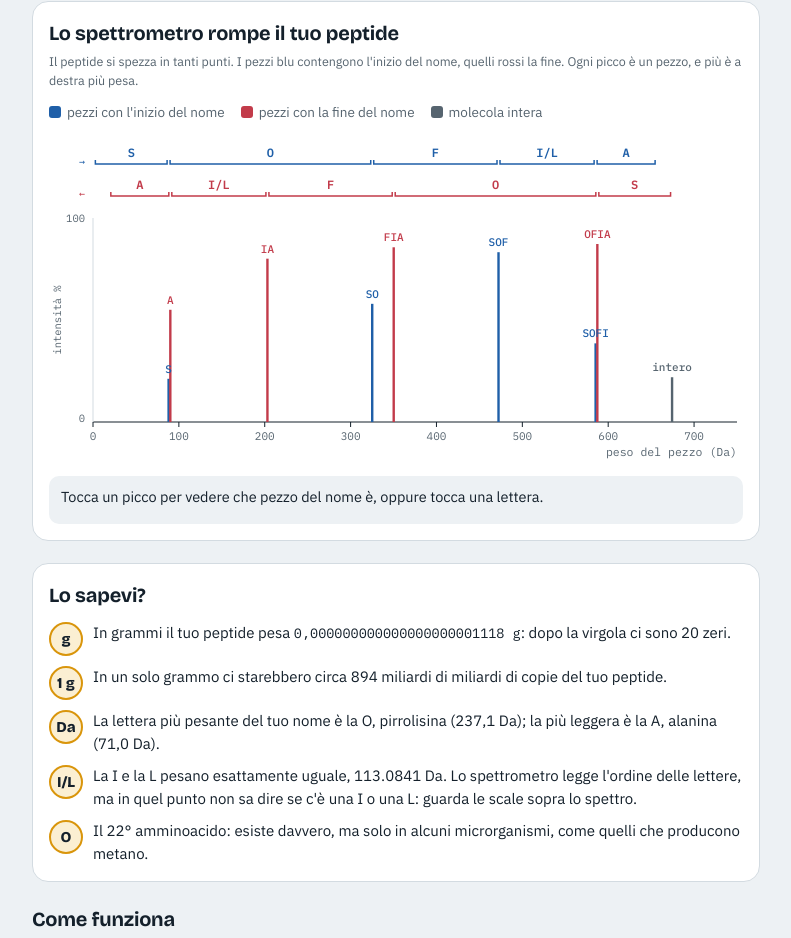
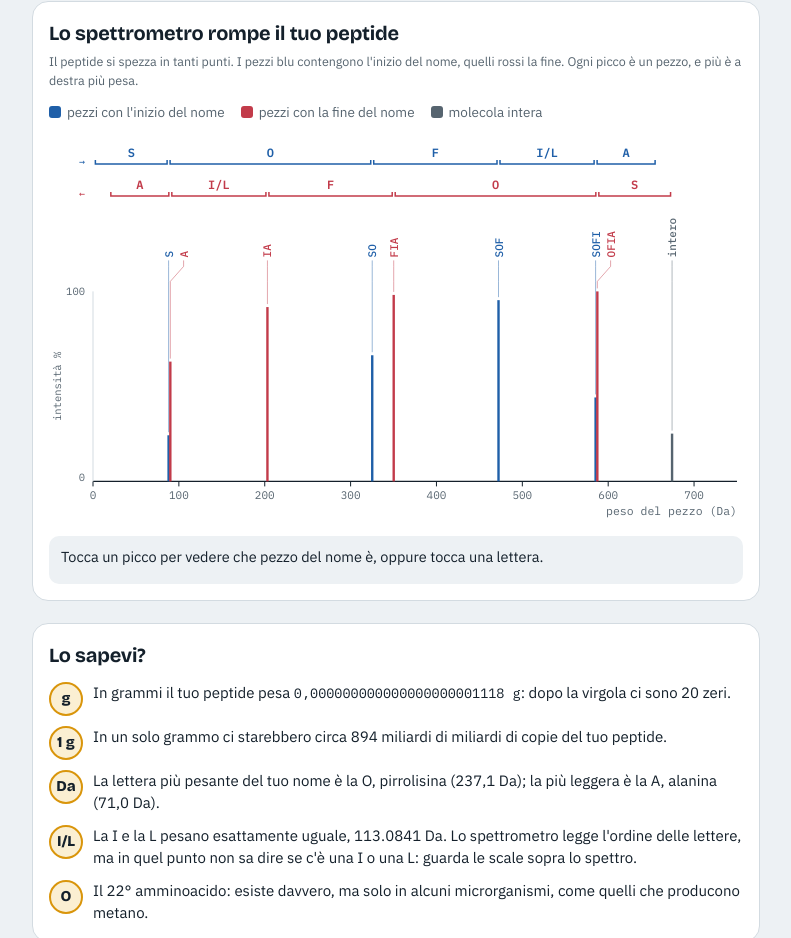
Before and after one commit to chimicasottolalbero-cloud/Lab28, a plain HTML site: page index.html in a window 1280 px wide. Shown: the part 553-1491 px from the top of the page, without its empty margins (244-1035 px from the left). Drawn offline with nearby package versions, Linux system fonts and the light colour scheme.

Commit message:
Add files via upload

```diff
--- a/index.html
+++ b/index.html
@@ -165,8 +165,8 @@ footer{font-size:12.5px;color:var(--muted);display:flex;flex-direction:column;ga
     <h2>Come funziona</h2>
     <ol class="steps">
       <li><strong>Una collana</strong>Le proteine sono collane di amminoacidi. Ognuno ha una lettera: il tuo nome è una collana corta, cioè un peptide.</li>
-      <li><strong>Pesare e rompere</strong>Lo spettrometro di massa pesa le molecole con precisione enorme, fino alla quarta cifra decimale, e può spezzarle in pezzi.</li>
-      <li><strong>Leggere i pezzi</strong>La differenza di peso fra due pezzi vicini è il peso di una lettera. Così si leggono le proteine vere, lettera per lettera.</li>
+      <li><strong>Pesare e rompere</strong>Lo spettrometro di massa pesa le molecole con precisione enorme, sbagliando di pochi millesimi di dalton, e può spezzarle in pezzi.</li>
+      <li><strong>Leggere i pezzi</strong>La differenza di peso fra due pezzi vicini è il peso di una lettera. Così si possono leggere le proteine vere, lettera per lettera.</li>
     </ol>
   </section>
 
@@ -198,7 +198,7 @@ var AA = {
  G:["Glicina","Gly",{C:2,H:3,N:1,O:1},"La più piccola di tutte. Nel collagene, la proteina di pelle e tendini, un amminoacido su tre è glicina."],
  A:["Alanina","Ala",{C:3,H:5,N:1,O:1},"Una delle più semplici e delle più diffuse nelle proteine."],
  S:["Serina","Ser",{C:3,H:5,N:1,O:2},"Il nome viene da sericum, seta: fu isolata la prima volta dalla seta."],
- P:["Prolina","Pro",{C:5,H:7,N:1,O:1},"L'unica con l'azoto chiuso in un anello: dove c'è lei, la catena della proteina si piega."],
+ P:["Prolina","Pro",{C:5,H:7,N:1,O:1},"L'unica in cui l'azoto della catena principale è chiuso in un anello: dove c'è lei, la catena della proteina si piega."],
  V:["Valina","Val",{C:5,H:9,N:1,O:1},"Uno dei nove amminoacidi essenziali: il corpo non la produce, la prendiamo dal cibo."],
  T:["Treonina","Thr",{C:4,H:7,N:1,O:2},"L'ultima dei venti amminoacidi comuni a essere scoperta, nel 1935."],
  C:["Cisteina","Cys",{C:3,H:5,N:1,O:1,S:1},"Contiene zolfo. I ponti fra due cisteine tengono insieme la cheratina dei capelli."],
@@ -343,20 +343,52 @@ function renderSpectrum(C){
     : '<span><i style="background:var(--b)"></i>pezzi con l\'inizio del nome</span><span><i style="background:var(--y)"></i>pezzi con la fine del nome</span><span><i style="background:var(--muted)"></i>molecola intera</span>';
 
   var n = C.n, seq = state.seq;
+  var sel = state.sel;
+  function isSel(p){ return sel && sel.kind === p.kind && sel.i === p.i; }
+  function isRes(p){
+    if (!sel || sel.kind !== "r") return false;
+    return (p.kind === "b" && (p.i === sel.i || p.i === sel.i + 1)) || (p.kind === "y" && (p.i === n - 1 - sel.i || p.i === n - sel.i));
+  }
+  function colorOf(p){ return p.kind === "b" ? "var(--b)" : p.kind === "y" ? "var(--y)" : "var(--muted)"; }
+  // etichetta completa: il pezzo di nome intero, mai tagliato
+  function labelOf(p){
+    if (p.kind === "p") return state.expert ? "[M+H]+" : "intero";
+    var frag = p.kind === "b" ? seq.slice(0, p.i).join("") : seq.slice(n - p.i).join("");
+    return state.expert ? p.kind + p.i + " " + frag : frag;
+  }
+
+  var GAP = 15;                                   // spazio orizzontale per ogni etichetta verticale
+  var nPeaks = 2 * (n - 1) + 1;
   var avail = Math.max(300, sc.clientWidth || 700);
-  var W = Math.max(avail, n * 46 + 80), H = 330;
-  var L = 44, R = 18, top = 84, base = H - 42;
-  var mmax = Math.ceil(C.MH * 1.06 / 50) * 50;
-  var X = function(m){ return L + m / mmax * (W - L - R); };
-  var hmax = base - top - 26;
+  var L = 44, R = 18;
+  var W = Math.max(avail, n * 46 + 80, nPeaks * GAP + L + R + 30);
+  var bandB = 30, bandY = 62;
+  var maxLab = 0;
   var rnd = rng(seq.join(""));
   var peaks = [];
   C.b.forEach(function(m, i){ var it = i === 0 ? 8 + 12*rnd() : 28 + 52*rnd(); peaks.push({kind:"b", i:i+1, m:m, it:it}); });
   C.y.forEach(function(m, i){ var it = i === 0 ? 30 + 30*rnd() : 45 + 55*rnd(); peaks.push({kind:"y", i:i+1, m:m, it:it}); });
   peaks.push({kind:"p", i:0, m:C.MH, it:14 + 10*rnd()});
+  peaks.forEach(function(p){ p.lab = labelOf(p); maxLab = Math.max(maxLab, p.lab.length); });
+  var labTop = bandY + 16;                        // inizio della fascia delle etichette
+  var yLab = labTop + maxLab * 6.9 + 4;           // base comune delle etichette (il testo sale da qui)
+  var top = yLab + 34, base = top + 190, H = base + 42;
+  var mmax = Math.ceil(C.MH * 1.06 / 50) * 50;
+  var X = function(m){ return L + m / mmax * (W - L - R); };
+  var hmax = base - top;
   var itmax = Math.max.apply(null, peaks.map(function(p){ return p.it; }));
   peaks.forEach(function(p){ p.it = p.it / itmax * 100; p.x = X(p.m); p.yTop = base - hmax * p.it / 100; });
 
+  // posizione delle etichette: in ordine di massa, distanziate quanto basta
+  var byX = peaks.slice().sort(function(a, b){ return a.x - b.x; });
+  var left = L + 8, right = W - R - 8;
+  byX.forEach(function(p, k){ p.lx = Math.max(p.x, left, k ? byX[k-1].lx + GAP : left); });
+  if (byX.length && byX[byX.length - 1].lx > right){
+    byX[byX.length - 1].lx = right;
+    for (var k = byX.length - 2; k >= 0; k--) byX[k].lx = Math.min(byX[k].lx, byX[k+1].lx - GAP);
+  }
+
+  if (W > avail + 4) legend.innerHTML += '<span>↔ scorri lo spettro di lato</span>';
   var s = [];
   // asse
   var step = niceStep(mmax, W - L - R);
@@ -373,11 +405,10 @@ function renderSpectrum(C){
   s.push('<text transform="translate(12 ' + ((top + base)/2) + ') rotate(-90)" font-size="10.5" text-anchor="middle" fill="var(--muted)">intensità %</text>');
 
   // scale di lettura (de novo)
-  var bandB = 30, bandY = 62;
   function ladder(pos, letters, y, color, kind){
     for (var k = 0; k < letters.length; k++){
       var x1 = X(pos[k]), x2 = X(pos[k+1]), w = x2 - x1, cx = (x1 + x2) / 2;
-      var picked = state.sel && state.sel.kind === "r" && ((kind === "b" && state.sel.i === k) || (kind === "y" && state.sel.i === n - 1 - k));
+      var picked = sel && sel.kind === "r" && ((kind === "b" && sel.i === k) || (kind === "y" && sel.i === n - 1 - k));
       var col = picked ? "var(--amber)" : color;
       s.push('<g class="hit" data-r="' + (kind === "b" ? k : n - 1 - k) + '">');
       s.push('<rect x="' + x1 + '" y="' + (y - 20) + '" width="' + Math.max(w, 1) + '" height="26" fill="transparent"/>');
@@ -394,52 +425,30 @@ function renderSpectrum(C){
   s.push('<text x="' + (L - 8) + '" y="' + (bandB + 1) + '" font-size="10" text-anchor="end" fill="var(--b)">' + (state.expert ? "b" : "→") + '</text>');
   s.push('<text x="' + (L - 8) + '" y="' + (bandY + 1) + '" font-size="10" text-anchor="end" fill="var(--y)">' + (state.expert ? "y" : "←") + '</text>');
 
+  // tratti che legano ogni etichetta al suo picco
+  peaks.forEach(function(p){
+    var hot = isSel(p) || isRes(p);
+    var col = hot ? "var(--amber)" : colorOf(p);
+    var d = 'M' + p.lx + ' ' + (yLab + 3) + ' V' + (yLab + 9) + ' L' + p.x + ' ' + (yLab + 24) + ' V' + (p.yTop - 3);
+    s.push('<path d="' + d + '" fill="none" stroke="' + col + '" stroke-width="' + (hot ? 1.6 : 0.9) + '" opacity="' + (hot ? 1 : 0.5) + '"/>');
+  });
   // picchi
-  var sel = state.sel;
-  function isSel(p){ return sel && sel.kind === p.kind && sel.i === p.i; }
-  function isRes(p){
-    if (!sel || sel.kind !== "r") return false;
-    return (p.kind === "b" && (p.i === sel.i || p.i === sel.i + 1)) || (p.kind === "y" && (p.i === n - 1 - sel.i || p.i === n - sel.i));
-  }
   peaks.forEach(function(p){
-    var col = p.kind === "b" ? "var(--b)" : p.kind === "y" ? "var(--y)" : "var(--muted)";
     var w = isSel(p) ? 4 : isRes(p) ? 3.4 : 2.4;
-    if (isSel(p) || isRes(p)) s.push('<line x1="' + p.x + '" y1="' + (bandY + 4) + '" x2="' + p.x + '" y2="' + p.yTop + '" stroke="var(--amber)" stroke-width="1" stroke-dasharray="3 3"/>');
-    s.push('<line x1="' + p.x + '" y1="' + base + '" x2="' + p.x + '" y2="' + p.yTop + '" stroke="' + col + '" stroke-width="' + w + '" stroke-linecap="butt"/>');
+    s.push('<line x1="' + p.x + '" y1="' + base + '" x2="' + p.x + '" y2="' + p.yTop + '" stroke="' + colorOf(p) + '" stroke-width="' + w + '" stroke-linecap="butt"/>');
   });
-  // etichette senza sovrapposizioni
-  function labelOf(p){
-    if (p.kind === "p") return state.expert ? "[M+H]+" : "intero";
-    if (state.expert) return p.kind + p.i;
-    var frag = p.kind === "b" ? seq.slice(0, p.i).join("") : seq.slice(n - p.i).join("");
-    if (frag.length > 5) frag = p.kind === "b" ? frag.slice(0, 4) + "…" : "…" + frag.slice(-4);
-    return frag;
-  }
-  var order = peaks.slice().sort(function(a, b){
-    var sa = isSel(a) ? 2 : a.kind === "p" ? 1 : 0, sb = isSel(b) ? 2 : b.kind === "p" ? 1 : 0;
-    return sb - sa || b.it - a.it;
+  // etichette verticali complete
+  peaks.forEach(function(p){
+    var hot = isSel(p) || isRes(p);
+    s.push('<text transform="translate(' + p.lx + ' ' + yLab + ') rotate(-90)" x="0" y="4" font-size="11" font-weight="' + (hot ? 700 : 500) + '" fill="' + (hot ? "var(--ink)" : colorOf(p)) + '">' + esc(p.lab) + '</text>');
   });
-  var boxes = [];
-  order.forEach(function(p){
-    var lab = labelOf(p), w = lab.length * 6.9 + 4, placed = null;
-    for (var tier = 0; tier < 3 && !placed; tier++){
-      var yb = p.yTop - 6 - tier * 13;
-      if (yb - 11 < bandY + 8) break;
-      var bx = {x1:p.x - w/2, x2:p.x + w/2, y1:yb - 11, y2:yb + 1};
-      var clash = boxes.some(function(o){ return !(bx.x2 < o.x1 || bx.x1 > o.x2 || bx.y2 < o.y1 || bx.y1 > o.y2); });
-      if (!clash) placed = bx;
-    }
-    if (placed){
-      boxes.push(placed);
-      var col = p.kind === "b" ? "var(--b)" : p.kind === "y" ? "var(--y)" : "var(--muted)";
-      s.push('<text x="' + p.x + '" y="' + (placed.y2 - 1) + '" font-size="11" font-weight="' + (isSel(p) ? 700 : 500) + '" text-anchor="middle" fill="' + col + '">' + esc(lab) + '</text>');
-    }
+  // aree di tocco: sul picco e sulla sua etichetta
+  peaks.forEach(function(p){
+    var lw = p.lab.length * 6.9 + 6;
+    s.push('<g class="hit" data-kind="' + p.kind + '" data-i="' + p.i + '">' +
+      '<rect x="' + (p.x - 8) + '" y="' + (yLab + 10) + '" width="16" height="' + (base - yLab - 10) + '" fill="transparent"/>' +
+      '<rect x="' + (p.lx - 7) + '" y="' + (yLab - lw) + '" width="14" height="' + (lw + 10) + '" fill="transparent"/></g>');
   });
-  // aree di tocco dei picchi
-  peaks.forEach(function(p){
-    s.push('<rect class="hit" data-kind="' + p.kind + '" data-i="' + p.i + '" x="' + (p.x - 8) + '" y="' + (bandY + 10) + '" width="16" height="' + (base - bandY - 10) + '" fill="transparent"/>');
-  });
-
   svg.setAttribute("width", W); svg.setAttribute("height", H);
   svg.setAttribute("viewBox", "0 0 " + W + " " + H);
   svg.innerHTML = s.join("");
--- a/sw.js
+++ b/sw.js
@@ -1,5 +1,5 @@
 // Service worker: salva l'app sul telefono così funziona anche senza rete
-const CACHE = "peptide-v1";
+const CACHE = "peptide-v2";
 const FILES = ["./", "index.html", "manifest.webmanifest", "qrcode.js", "icona-192.png", "icona-512.png", "icona-180.png"];
 self.addEventListener("install", e => { e.waitUntil(caches.open(CACHE).then(c => c.addAll(FILES)).then(() => self.skipWaiting())); });
 self.addEventListener("activate", e => {
```
Also changed, not shown: 1 other file.
